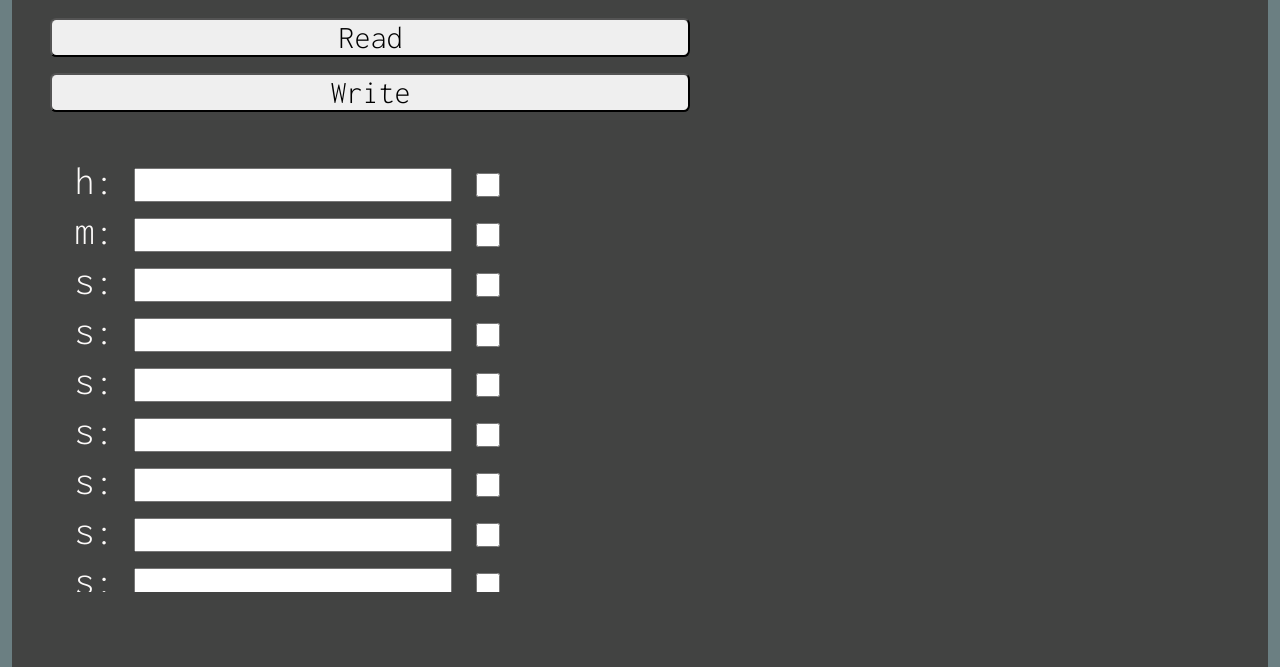
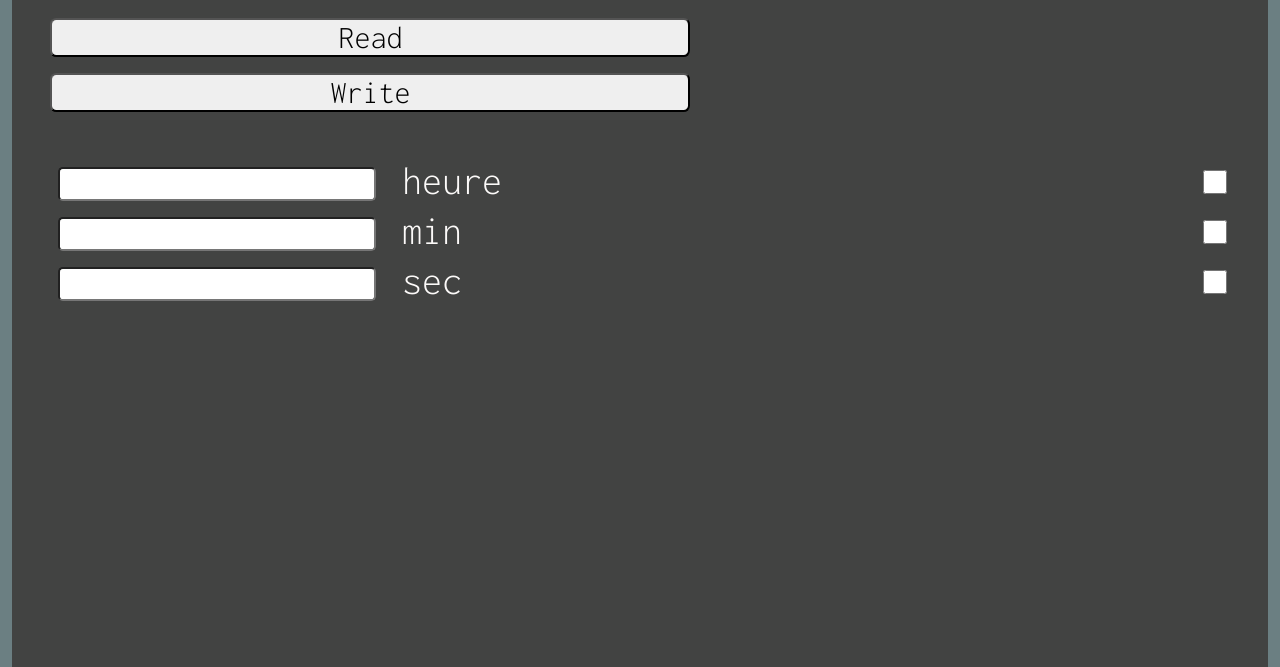
Before and after one commit to AdrKacz/bluetooth-connect, a plain HTML site: page index.html in a window 1280 px wide. Shown: the part 133-800 px from the top of the page. Drawn offline with Linux system fonts and the light colour scheme.

Commit message:
CSS align commit

```diff
--- a/Styles/styles.css
+++ b/Styles/styles.css
@@ -36,6 +36,8 @@ a {
 	border: .5vw solid #6b7f82;
 
 	border-radius: .2em;
+
+	vertical-align: middle;
 }
 
 a + button {
@@ -55,17 +57,29 @@ button {
 	border-radius: .2em;
 }
 
+label {
+	margin-left: 2vw;
+}
+
 input {
-	max-width: 60%;
+	display: inline-block;
+	position: relative;
+	top: .3em;
+	max-width: 40vw;
 	min-height: 3vh;
 
 	font-size: 3vh;
-	vertical-align: middle;
+	float: left;
+
+	border-radius: .2em;
+	direction : rtl;
 }
 
 input.check {
 	width: 1em;
 	height: 1em;
+
+	float: right;
 }
 
 li {
@@ -74,7 +88,7 @@ li {
 }
 
 ul {
-	padding-left: 3vh;
+	padding-left: 1vh;
 	height: 55vh;
 	overflow: auto;
 }
--- a/index.html
+++ b/index.html
@@ -21,7 +21,7 @@
 
 		<li characteristic="485f4145-52b9-4644-af1f-7a6b93224900">
 			<label name="h">
-				h:
+				heure
 				<input type="number">
 			</label>
 			<input class= "check" type="checkbox">
@@ -29,7 +29,7 @@
 
 		<li characteristic="0a924ca7-87cd-4699-a3bd-abdcd9cf126a">
 			<label name="m">
-				m:
+				min
 				<input type="number">
 			</label>
 			<input class= "check" type="checkbox">
@@ -37,101 +37,11 @@
 
 		<li characteristic="8dd6a1b7-bc75-4741-8a26-264af75807de">
 			<label name="s">
-				s:
+				sec
 				<input type="number">
 			</label>
 			<input class= "check" type="checkbox">
 		</li>
-
-		<li characteristic="8dd6a1b7-bc75-4741-8a26-264af75807de">
-			<label name="s">
-				s:
-				<input type="number">
-			</label>
-			<input class= "check" type="checkbox">
-		</li>
-
-
-<li characteristic="8dd6a1b7-bc75-4741-8a26-264af75807de">
-			<label name="s">
-				s:
-				<input type="number">
-			</label>
-			<input class= "check" type="checkbox">
-		</li>
-
-
-<li characteristic="8dd6a1b7-bc75-4741-8a26-264af75807de">
-			<label name="s">
-				s:
-				<input type="number">
-			</label>
-			<input class= "check" type="checkbox">
-		</li>
-
-
-<li characteristic="8dd6a1b7-bc75-4741-8a26-264af75807de">
-			<label name="s">
-				s:
-				<input type="number">
-			</label>
-			<input class= "check" type="checkbox">
-		</li>
-
-
-<li characteristic="8dd6a1b7-bc75-4741-8a26-264af75807de">
-			<label name="s">
-				s:
-				<input type="number">
-			</label>
-			<input class= "check" type="checkbox">
-		</li>
-
-		<li characteristic="8dd6a1b7-bc75-4741-8a26-264af75807de">
-			<label name="s">
-				s:
-				<input type="number">
-			</label>
-			<input class= "check" type="checkbox">
-		</li>
-
-
-<li characteristic="8dd6a1b7-bc75-4741-8a26-264af75807de">
-			<label name="s">
-				s:
-				<input type="number">
-			</label>
-			<input class= "check" type="checkbox">
-		</li>
-
-
-<li characteristic="8dd6a1b7-bc75-4741-8a26-264af75807de">
-			<label name="s">
-				s:
-				<input type="number">
-			</label>
-			<input class= "check" type="checkbox">
-		</li>
-
-
-<li characteristic="8dd6a1b7-bc75-4741-8a26-264af75807de">
-			<label name="s">
-				s:
-				<input type="number">
-			</label>
-			<input class= "check" type="checkbox">
-		</li>
-
-
-<li characteristic="8dd6a1b7-bc75-4741-8a26-264af75807de">
-			<label name="s">
-				s:
-				<input type="number">
-			</label>
-			<input class= "check" type="checkbox">
-		</li>
-
-
 
 	</ul>
 
```
